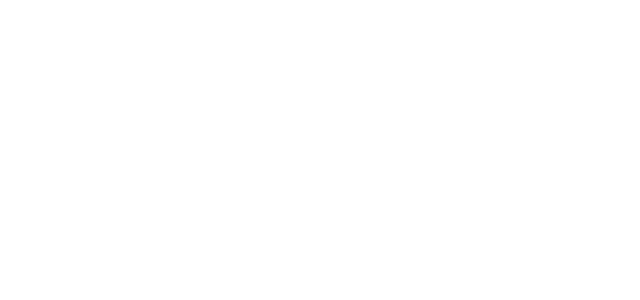
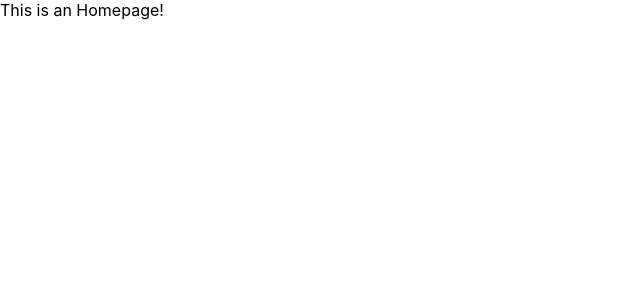
Before and after one commit to Murilo-Rainho/dev-registration-frontend, a React (Create React App) app: page / in a window 1280 px wide. Shown: the top 300 px of the page, without its empty margins (0-640 px from the left). Built offline with nearby package versions, Linux system fonts and the light colour scheme.

Commit message:
Installing redux, react-redux, redux-devtools-extension, react-router-dom and react-toastify. Configuring BrowseRouter in the index.js. Create the file of the Three mains page (Homepage, ListDevs and ListLevels)

```diff
--- a/src/App.js
+++ b/src/App.js
@@ -1,7 +1,17 @@
+import React from 'react';
+import { Routes, Route } from 'react-router-dom';
+import Homepage from './pages/Homepage';
+import ListDevs from './pages/ListDevs';
+import ListLevels from './pages/ListLevels';
+
 function App() {
   return (
     <div>
-
+      <Routes>
+        <Route exact path="/" element={ <Homepage /> } />
+        <Route exact path="/dev" element={ <ListDevs /> } />
+        <Route exact path="/level" element={ <ListLevels /> } />
+      </Routes>
     </div>
   );
 }
--- a/src/index.js
+++ b/src/index.js
@@ -1,11 +1,12 @@
 import React from 'react';
 import ReactDOM from 'react-dom';
 import './index.css';
+import { BrowserRouter } from 'react-router-dom';
 import App from './App';
 
 ReactDOM.render(
-  <React.StrictMode>
+  <BrowserRouter>
     <App />
-  </React.StrictMode>,
+  </BrowserRouter>,
   document.getElementById('root')
 );
--- /dev/null
+++ b/src/pages/Homepage.js
@@ -0,0 +1,16 @@
+import React from 'react';
+// import PropTypes from 'prop-types';
+
+function Homepage() {
+  return (
+    <div>
+      This is an Homepage!
+    </div>
+  );
+}
+
+// Homepage.propTypes = {
+
+// };
+
+export default Homepage;
--- /dev/null
+++ b/src/pages/ListDevs.js
@@ -0,0 +1,16 @@
+import React from 'react';
+// import PropTypes from 'prop-types';
+
+function ListDevs() {
+  return (
+    <div>
+      This is a ListDevs!
+    </div>
+  );
+}
+
+// ListDevs.propTypes = {
+
+// };
+
+export default ListDevs;
--- /dev/null
+++ b/src/pages/ListLevels.js
@@ -0,0 +1,16 @@
+import React from 'react';
+// import PropTypes from 'prop-types';
+
+function ListLevels() {
+  return (
+    <div>
+      This is a ListLevels!
+    </div>
+  );
+}
+
+// ListLevels.propTypes = {
+
+// };
+
+export default ListLevels;
```
Also changed, not shown: package.json (+8 -1 lines), 1 other file (tests, documents, lock files or other folders).
